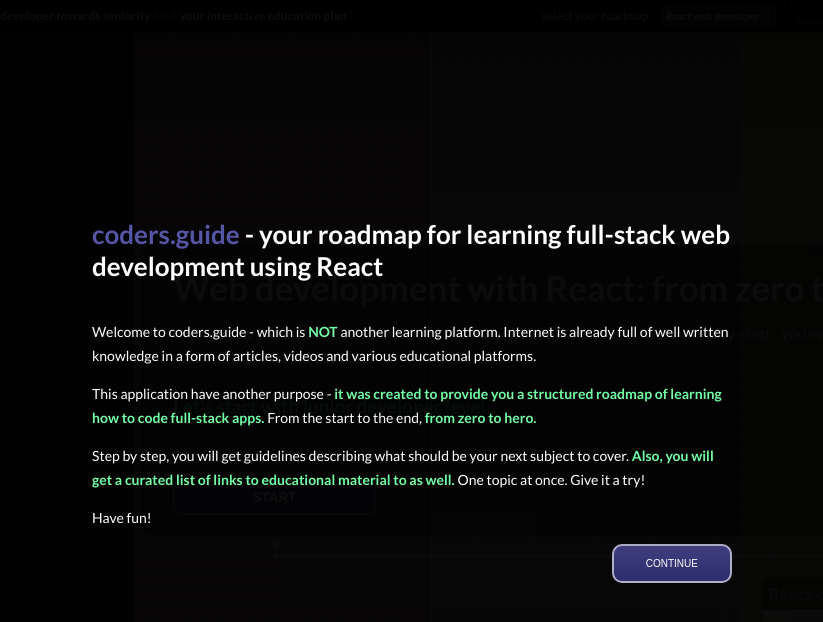
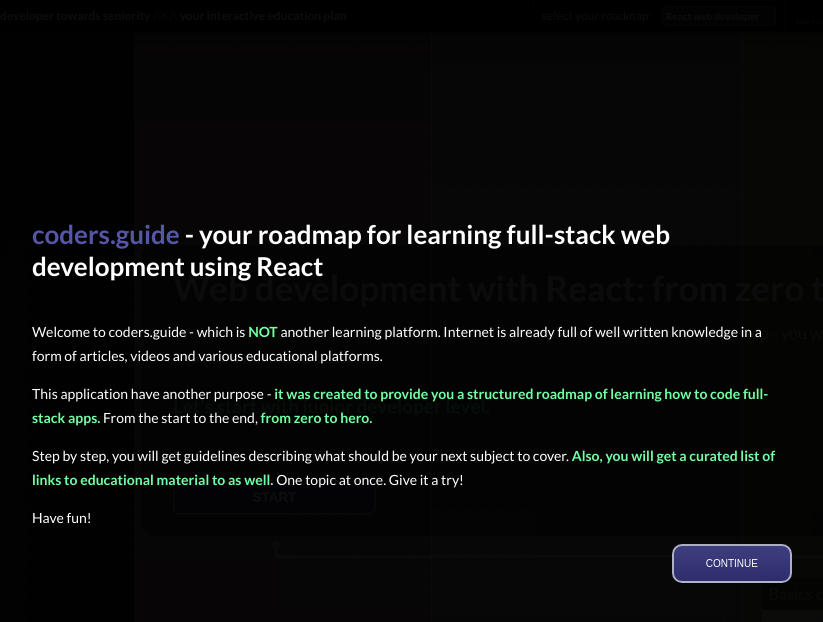
Before and after one commit to coders-guide/coders-guide, a React app: page / in a window 1280 px wide. Shown: the top 622 px of the page, without its empty margins (228-1051 px from the left). Built offline with nearby package versions, Linux system fonts and the light colour scheme.

Commit message:
Improved help styles

```diff
--- a/src/components/intro/index.scss
+++ b/src/components/intro/index.scss
@@ -30,9 +30,7 @@
 
   &__column:first-child {
     display: flex;
-    align-items: stretch;
-  }
-  &__column:first-child {
+    align-items: center;
     margin-right: 16px;
   }
 
@@ -44,8 +42,13 @@
   }
   &__interior {
     margin: auto;
-    max-width: 50vw;
+    max-width: 1000px;
+    padding: 20px;
     align-items: stretch;
+
+    &.is-narrow {
+      max-width: 800px;
+    }
 
     &.is-flex {
       display: flex;
--- a/src/components/intro/index.tsx
+++ b/src/components/intro/index.tsx
@@ -21,7 +21,7 @@
       }}
     >
       <div className={`intro__wrapper ${step === 0 ? "is-active" : ""}`}>
-        <div className={`intro__interior`}>
+        <div className="intro__interior is-narrow">
           <h1>
             <span className="intro__title">coders.guide</span> - your roadmap
             for learning full-stack web development using React
```
